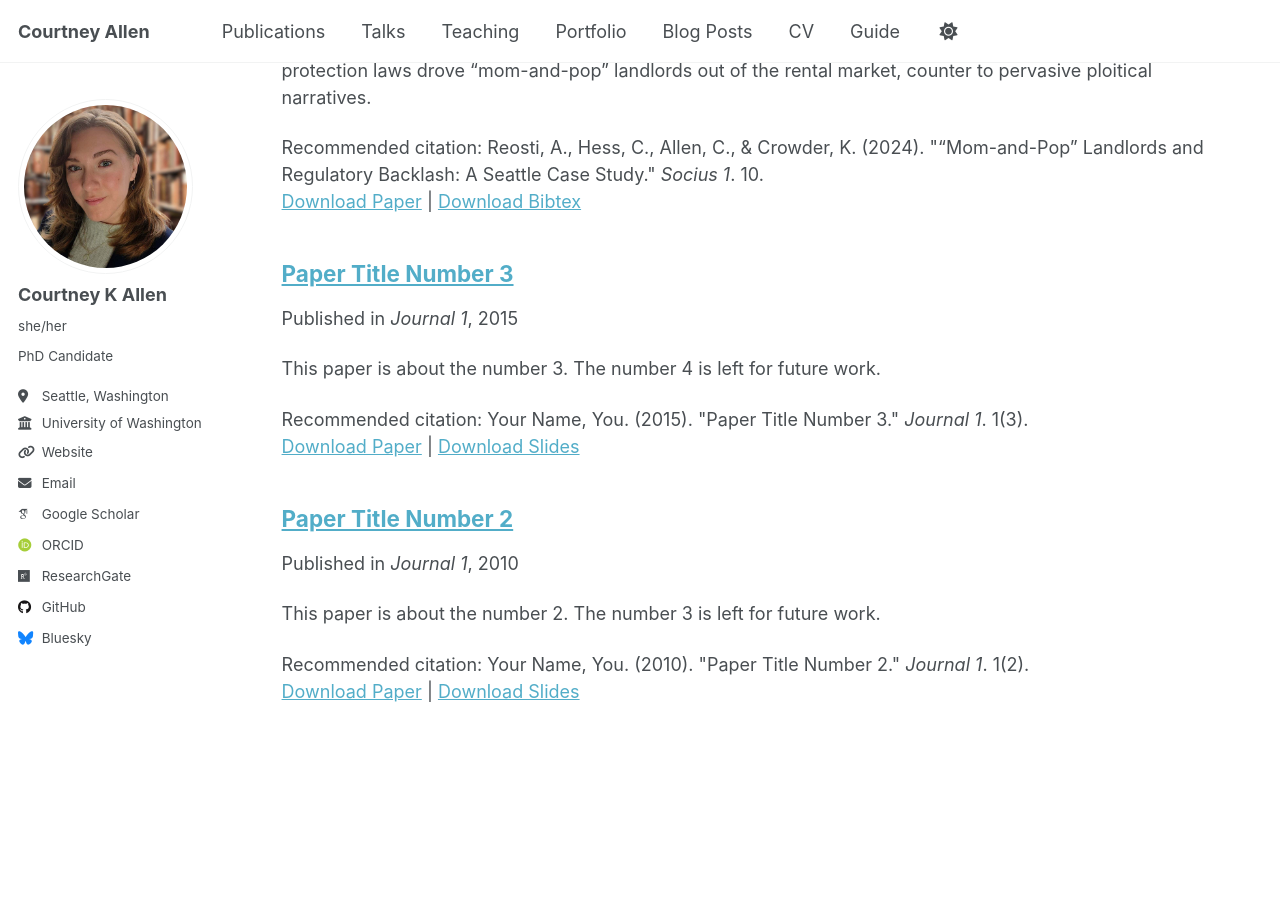
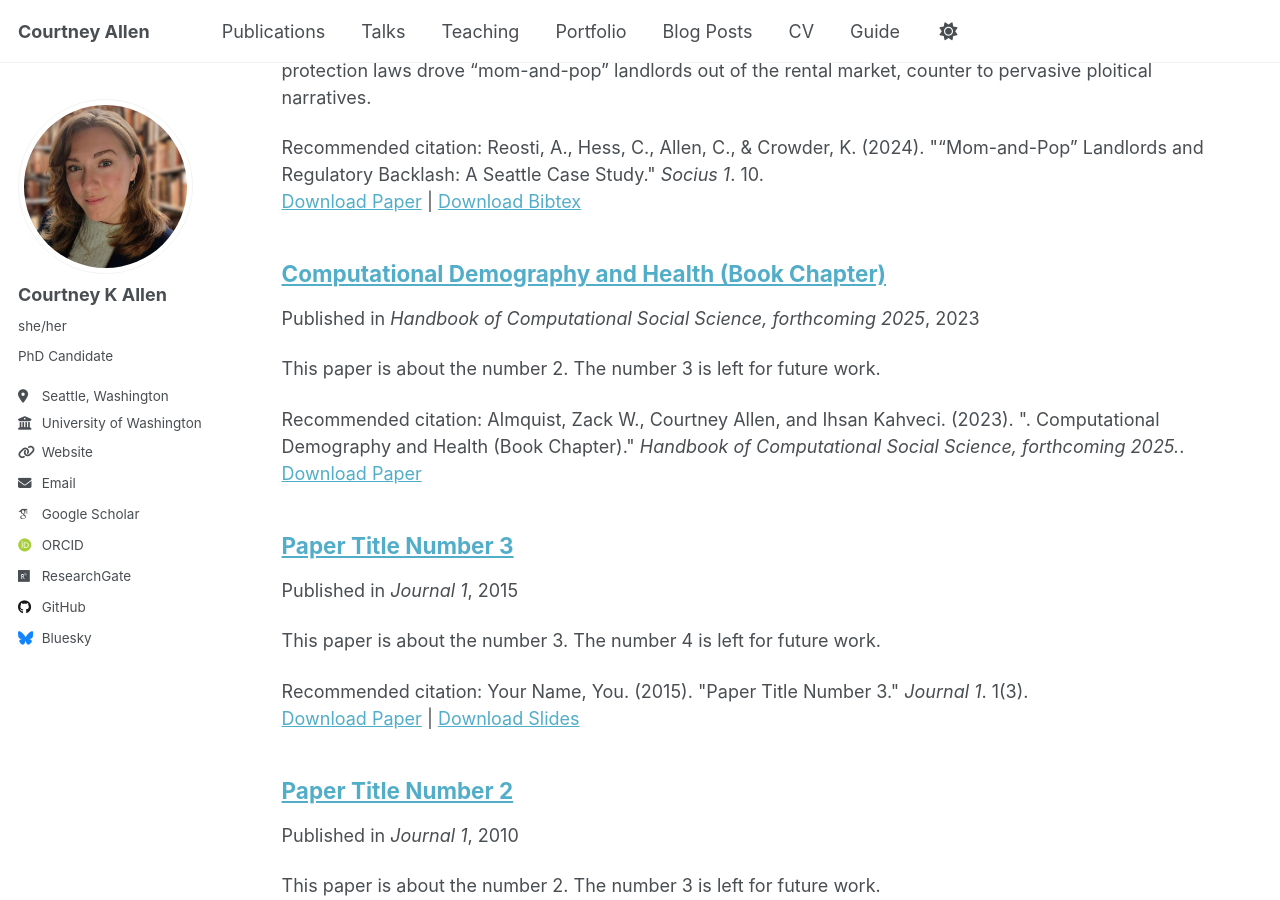
Before and after one commit to courtneykirsten/test-page, a Jekyll site: the page built from _pages/publications.html, in a window 1280 px wide and 900 px high, scrolled down 370 px. Built offline with Jekyll 4.4.1, drawn with Linux system fonts in a browser that asks for light colours; some web fonts are replaced.

Commit message:
Update 2024-02-17-paper-title-number-4.md

```diff
--- a/_publications/2024-02-17-paper-title-number-4.md
+++ b/_publications/2024-02-17-paper-title-number-4.md
@@ -3,7 +3,7 @@ title: "Computational Demography and Health (Book Chapter)"
 collection: publications
 category: manuscripts
 permalink: /publication/2023-compdemography
-excerpt: 'This chapter reviews this emerging field's new data sources, methods, and applications.'
+excerpt: 'This paper is about the number 2. The number 3 is left for future work.'
 date: 2023-09-08
 venue: 'Handbook of Computational Social Science, forthcoming 2025'
 paperurl: 'https://arxiv.org/abs/2309.13056'
```
